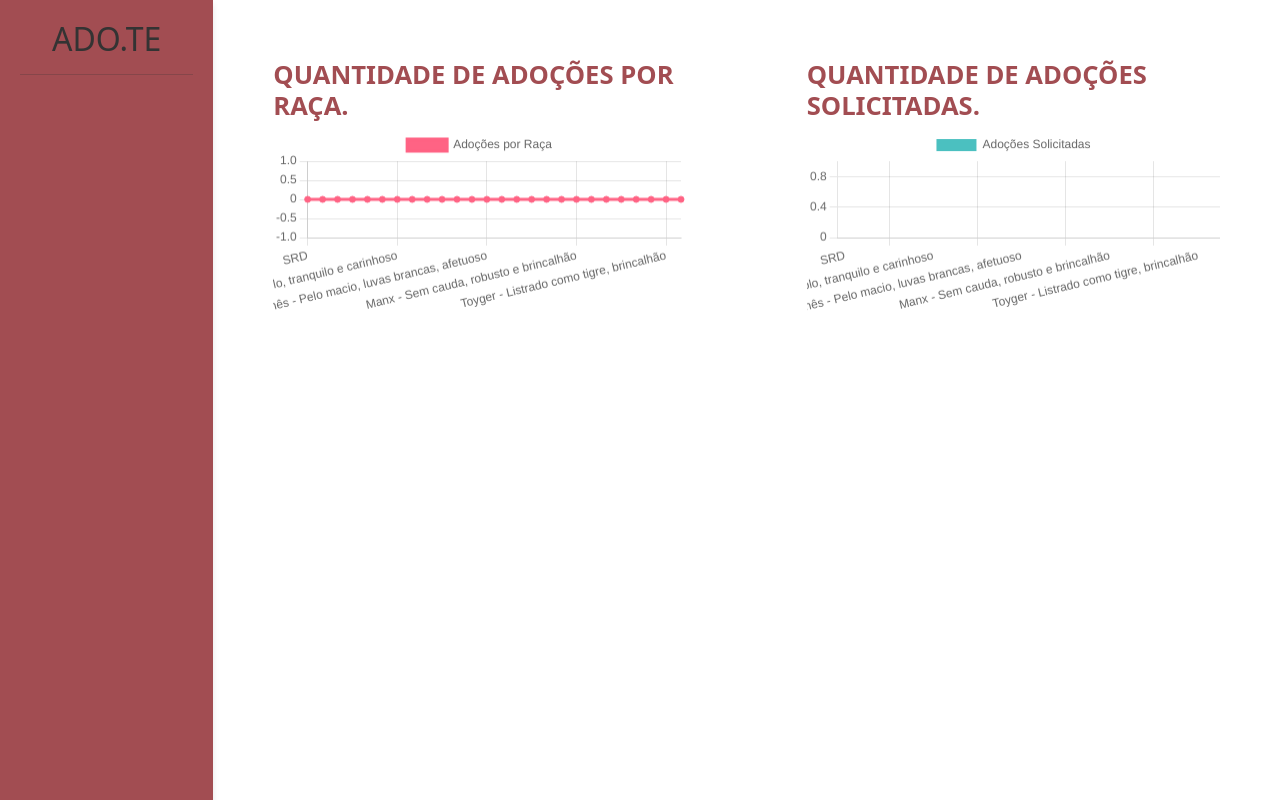
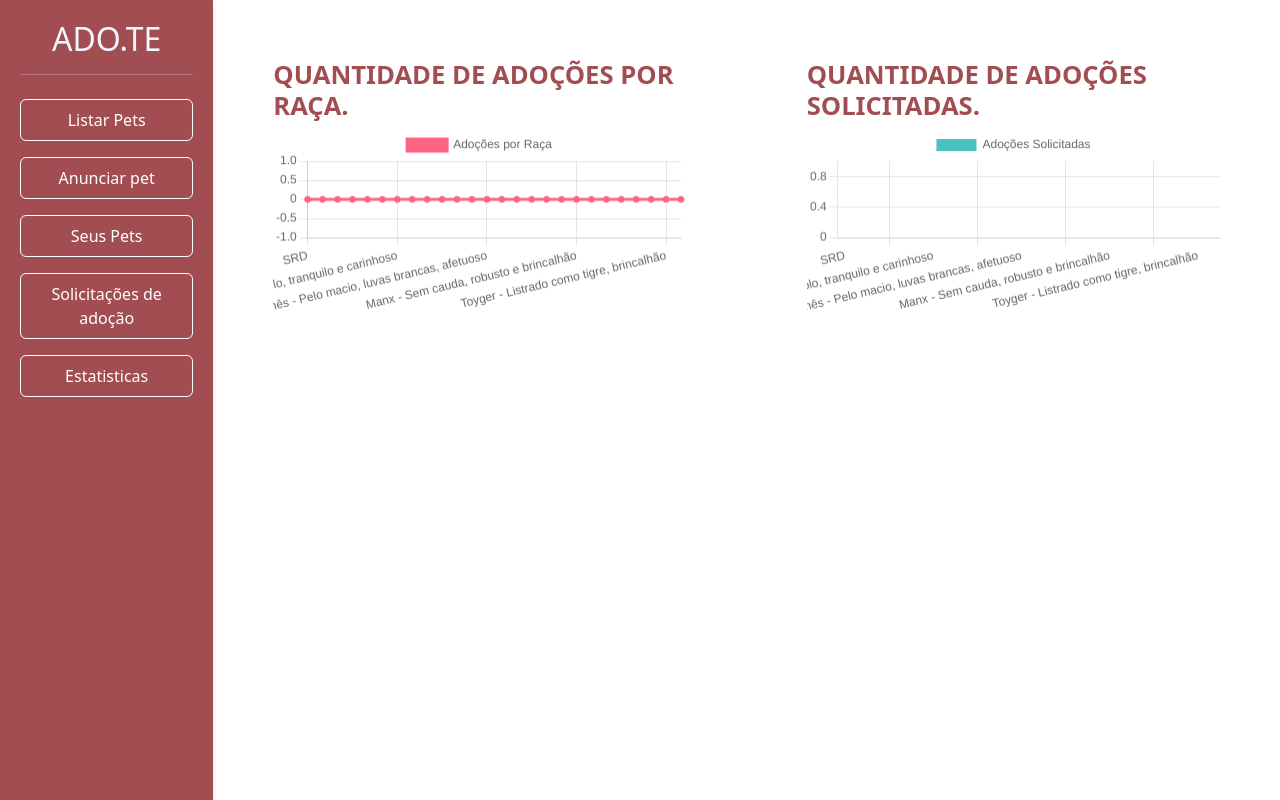
Before and after one commit to PedroBlue13/adopt, a Django app: page /divulgar/dashboard/ in a window 1280 px wide. Run offline with Django 5.2, Linux system fonts and the light colour scheme; a user stored in the database is signed in; data comes from the database, SQL or seed files in the repository; both versions use the stored data as it was after the commit; data that the repository does not hold is empty; parts of the project's set-up code (start-up, migrations or seed data) failed here and were passed over.

```diff
--- a/divulgar/models.py
+++ b/divulgar/models.py
@@ -31,7 +31,7 @@ class Pet(models.Model):
     telefone = models.CharField(max_length=14)
     tags = models.ManyToManyField(Tag)
     raca = models.ForeignKey(Raca, on_delete=models.DO_NOTHING)
-    status = models.CharField(max_length=1, choices=choices_status, default='p')
+    status = models.CharField(max_length=1, choices=choices_status, default='P')
 
 
     def __str__(self):
--- a/divulgar/templates/dashboard.html
+++ b/divulgar/templates/dashboard.html
@@ -15,8 +15,15 @@
     <div class="container-fluid">
         <div class="row">
             <div class="col-md-2 bg-side sidebar">
-                <h2>ADO.TE</h2>
-                <hr>
+                <h2 style="color: aliceblue;">ADO.TE</h2>
+                <hr style="color: aliceblue;">
+                <nav class="nav flex-column">
+                    <a href="{% url 'listar_pets' %}" class="nav-link btn btn-outline-primary my-2" style="color: white; border: 1px solid white;">Listar Pets</a>
+                    <a href="{% url 'novo_pet' %}" class="nav-link btn btn-outline-primary my-2" style="color: white; border: 1px solid white;">Anunciar pet</a>
+                    <a href="{% url 'seus_pets' %}" class="nav-link btn btn-outline-primary my-2" style="color: white; border: 1px solid white;">Seus Pets</a>
+                    <a href="{% url 'ver_pedido_adocao' %}" class="nav-link btn btn-outline-primary my-2" style="color: white; border: 1px solid white;">Solicitações de adoção</a>
+                    <a href="{% url 'dashboard' %}" class="nav-link btn btn-outline-primary my-2" style="color: white; border: 1px solid white;">Estatisticas</a>
+                </nav>
             </div>
             <div style="padding:60px" class="col-md">
                 <h3 class="font-vinho">Quantidade de adoções por raça.</h3>
--- a/divulgar/templates/seus_pets.html
+++ b/divulgar/templates/seus_pets.html
@@ -18,9 +18,10 @@
                 <hr style="color: aliceblue;">
                 <nav class="nav flex-column">
                     <a href="{% url 'listar_pets' %}" class="nav-link btn btn-outline-primary my-2" style="color: white; border: 1px solid white;">Listar Pets</a>
-                    <a href="{% url 'novo_pet' %}" class="nav-link btn btn-outline-primary my-2" style="color: white; border: 1px solid white;">Novo Pet</a>
+                    <a href="{% url 'novo_pet' %}" class="nav-link btn btn-outline-primary my-2" style="color: white; border: 1px solid white;">Anunciar pet</a>
                     <a href="{% url 'seus_pets' %}" class="nav-link btn btn-outline-primary my-2" style="color: white; border: 1px solid white;">Seus Pets</a>
-
+                    <a href="{% url 'ver_pedido_adocao' %}" class="nav-link btn btn-outline-primary my-2" style="color: white; border: 1px solid white;">Solicitações de adoção</a>
+                    <a href="{% url 'dashboard' %}" class="nav-link btn btn-outline-primary my-2" style="color: white; border: 1px solid white;">Estatisticas</a>
                 </nav>
             </div>
             <div class="col-md">
```
Also changed, not shown: adotar/templates/listar_pets.html (+6 -5 lines), divulgar/templates/novo_pet.html (+5 -4 lines), divulgar/templates/ver_pedido_adocao.html (+9 -2 lines), db.sqlite3.db, media/fotos_pets/umbreon_lApSIJM.png (added), media/fotos_pets/umbreon_xGK6wSc.png (added).
